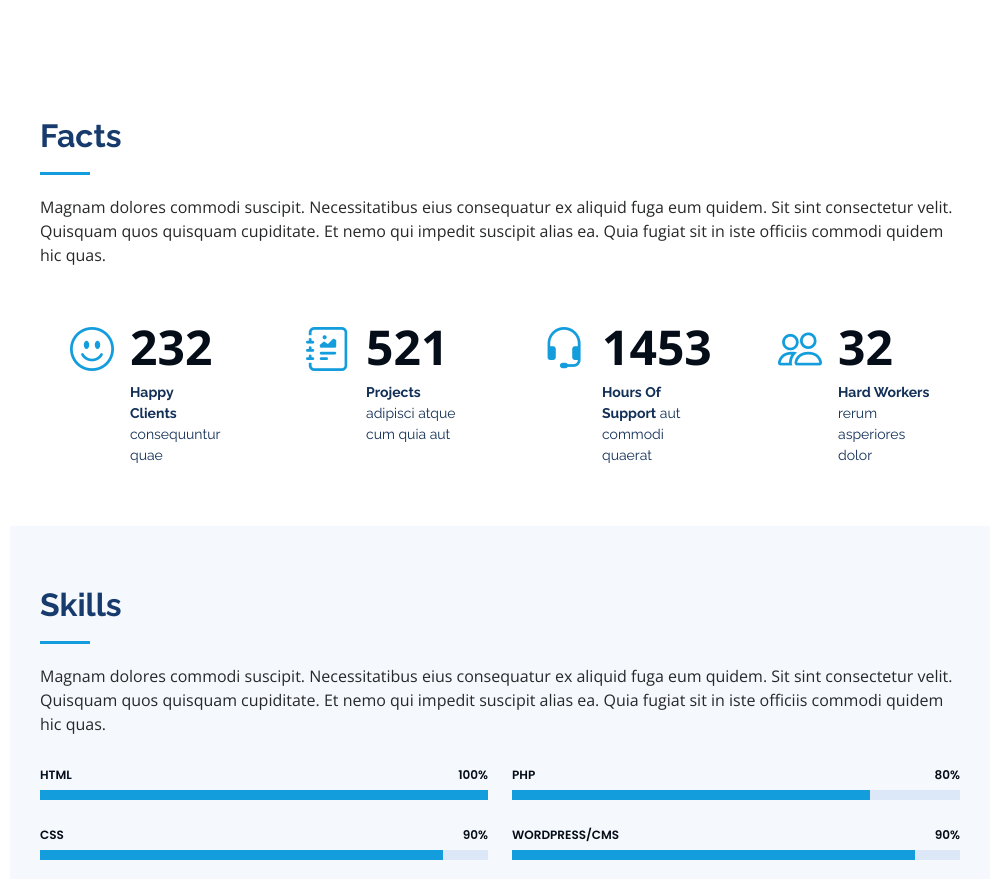
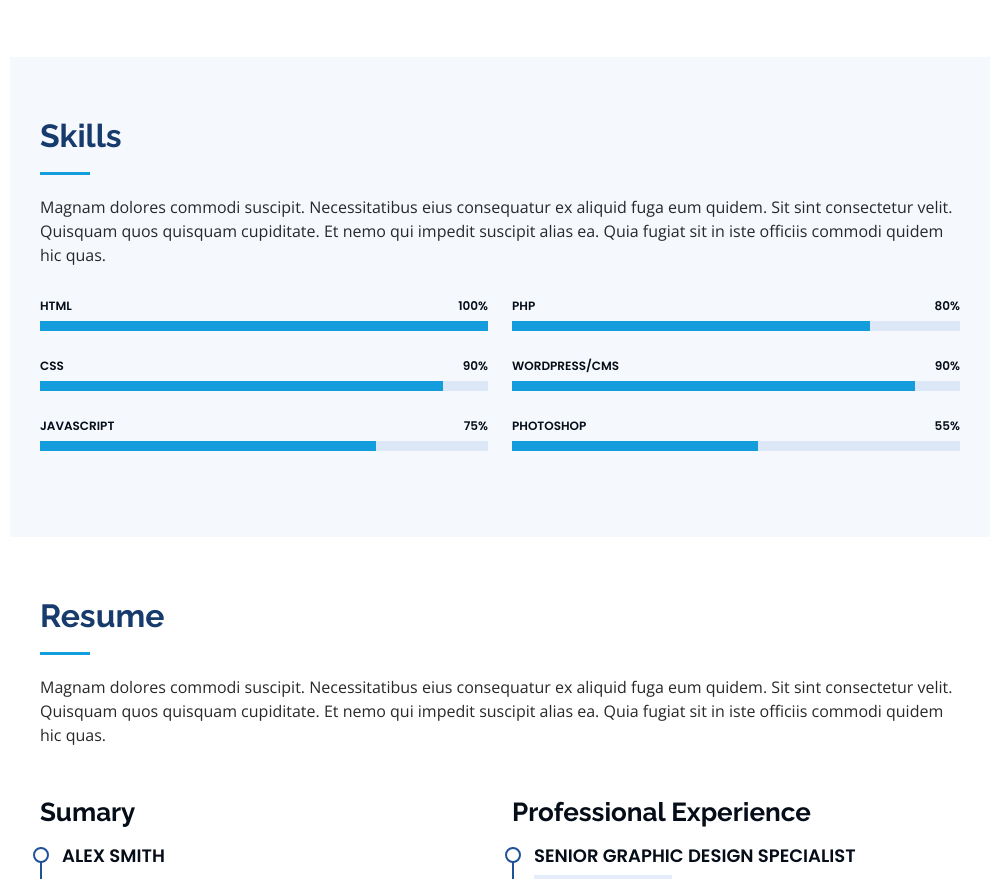
Before and after one commit to GustavoTorres03/Gustavo_Torres_Flores, a plain HTML site: page index.html in a window 1280 px wide. Shown: the part 1443-2322 px from the top of the page, without its empty margins (290-1280 px from the left). Drawn offline with nearby package versions, Linux system fonts and the light colour scheme.

Commit message:
Update index.html

```diff
--- a/index.html
+++ b/index.html
@@ -5,7 +5,7 @@
   <meta charset="utf-8">
   <meta content="width=device-width, initial-scale=1.0" name="viewport">
 
-  <title>iPortfolio Bootstrap Template - Index</title>
+  <title>Gustavo Torres Flores</title>
   <meta content="" name="description">
   <meta content="" name="keywords">
 
@@ -47,7 +47,7 @@
 
       <div class="profile">
         <img src="assets/img/profile-img.jpg" alt="" class="img-fluid rounded-circle">
-        <h1 class="text-light"><a href="index.html">Alex Smith</a></h1>
+        <h1 class="text-light"><a href="index.html">Gustavo Torres</a></h1>
         <div class="social-links mt-3 text-center">
           <a href="#" class="twitter"><i class="bx bxl-twitter"></i></a>
           <a href="#" class="facebook"><i class="bx bxl-facebook"></i></a>
@@ -73,8 +73,8 @@
   <!-- ======= Hero Section ======= -->
   <section id="hero" class="d-flex flex-column justify-content-center align-items-center">
     <div class="hero-container" data-aos="fade-in">
-      <h1>Alex Smith</h1>
-      <p>I'm <span class="typed" data-typed-items="Designer, Developer, Freelancer, Photographer"></span></p>
+      <h1>Gustavo Torres</h1>
+      <p>I'm <span class="typed" data-typed-items="Economist"></span></p>
     </div>
   </section><!-- End Hero -->
 
@@ -94,7 +94,7 @@
             <img src="assets/img/profile-img.jpg" class="img-fluid" alt="">
           </div>
           <div class="col-lg-8 pt-4 pt-lg-0 content" data-aos="fade-left">
-            <h3>UI/UX Designer &amp; Web Developer.</h3>
+            <h3>Economist studient</h3>
             <p class="fst-italic">
               Lorem ipsum dolor sit amet, consectetur adipiscing elit, sed do eiusmod tempor incididunt ut labore et dolore
               magna aliqua.
@@ -126,55 +126,6 @@
 
       </div>
     </section><!-- End About Section -->
-
-    <!-- ======= Facts Section ======= -->
-    <section id="facts" class="facts">
-      <div class="container">
-
-        <div class="section-title">
-          <h2>Facts</h2>
-          <p>Magnam dolores commodi suscipit. Necessitatibus eius consequatur ex aliquid fuga eum quidem. Sit sint consectetur velit. Quisquam quos quisquam cupiditate. Et nemo qui impedit suscipit alias ea. Quia fugiat sit in iste officiis commodi quidem hic quas.</p>
-        </div>
-
-        <div class="row no-gutters">
-
-          <div class="col-lg-3 col-md-6 d-md-flex align-items-md-stretch" data-aos="fade-up">
-            <div class="count-box">
-              <i class="bi bi-emoji-smile"></i>
-              <span data-purecounter-start="0" data-purecounter-end="232" data-purecounter-duration="1" class="purecounter"></span>
-              <p><strong>Happy Clients</strong> consequuntur quae</p>
-            </div>
-          </div>
-
-          <div class="col-lg-3 col-md-6 d-md-flex align-items-md-stretch" data-aos="fade-up" data-aos-delay="100">
-            <div class="count-box">
-              <i class="bi bi-journal-richtext"></i>
-              <span data-purecounter-start="0" data-purecounter-end="521" data-purecounter-duration="1" class="purecounter"></span>
-              <p><strong>Projects</strong> adipisci atque cum quia aut</p>
-            </div>
-          </div>
-
-          <div class="col-lg-3 col-md-6 d-md-flex align-items-md-stretch" data-aos="fade-up" data-aos-delay="200">
-            <div class="count-box">
-              <i class="bi bi-headset"></i>
-              <span data-purecounter-start="0" data-purecounter-end="1453" data-purecounter-duration="1" class="purecounter"></span>
-              <p><strong>Hours Of Support</strong> aut commodi quaerat</p>
-            </div>
-          </div>
-
-          <div class="col-lg-3 col-md-6 d-md-flex align-items-md-stretch" data-aos="fade-up" data-aos-delay="300">
-            <div class="count-box">
-              <i class="bi bi-people"></i>
-              <span data-purecounter-start="0" data-purecounter-end="32" data-purecounter-duration="1" class="purecounter"></span>
-              <p><strong>Hard Workers</strong> rerum asperiores dolor</p>
-            </div>
-          </div>
-
-        </div>
-
-      </div>
-    </section><!-- End Facts Section -->
-
     <!-- ======= Skills Section ======= -->
     <section id="skills" class="skills section-bg">
       <div class="container">
```
